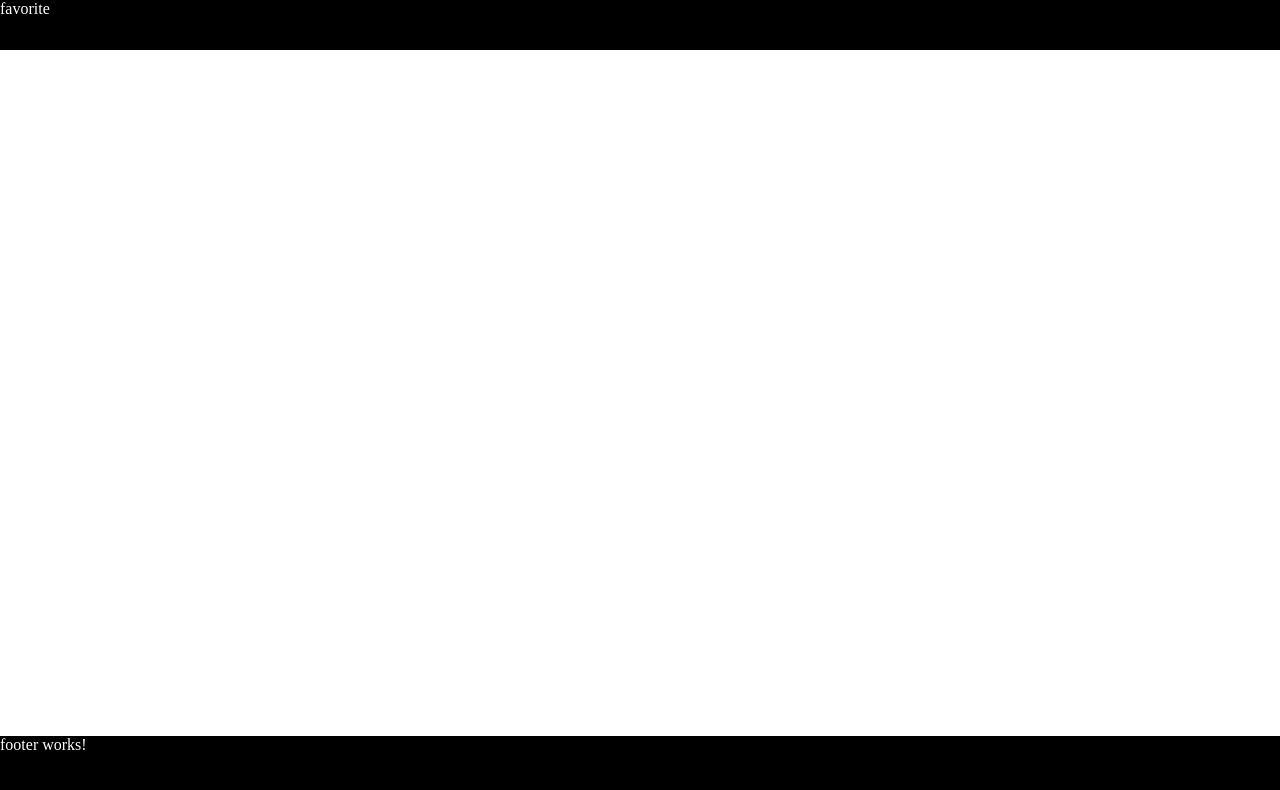
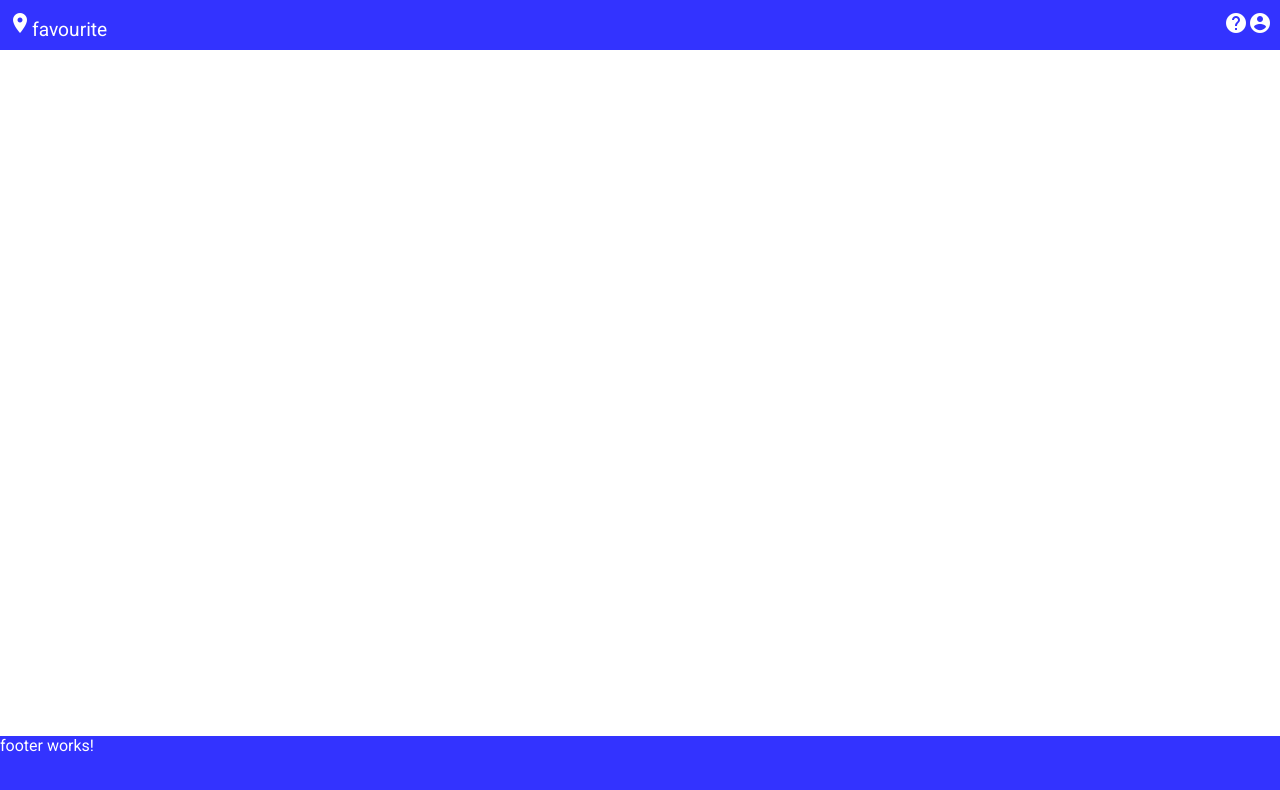
Before and after one commit to PawelRadawiec/favorite-place-frontend, an Angular app: page / in a window 1280 px wide. Shown: the top 790 px of the page. Built offline with nearby package versions, Linux system fonts and the light colour scheme.

Commit message:
header style with flexbox

```diff
--- a/src/app/app.module.ts
+++ b/src/app/app.module.ts
@@ -5,6 +5,8 @@ import { AppRoutingModule } from './app-routing.module';
 import { AppComponent } from './app.component';
 import { HeaderComponent } from './components/header/header.component';
 import { FooterComponent } from './components/footer/footer.component';
+import { BrowserAnimationsModule } from '@angular/platform-browser/animations';
+import {MatIconModule} from '@angular/material/icon';
 
 @NgModule({
   declarations: [
@@ -14,7 +16,9 @@ import { FooterComponent } from './components/footer/footer.component';
   ],
   imports: [
     BrowserModule,
-    AppRoutingModule
+    AppRoutingModule,
+    BrowserAnimationsModule,
+    MatIconModule
   ],
   providers: [],
   bootstrap: [AppComponent]
--- a/src/app/components/footer/footer.component.css
+++ b/src/app/components/footer/footer.component.css
@@ -1,5 +1,5 @@
 .footer {
-    background: black;
+    background: #3333ff;
     color: white;
     height: 4rem;
     left: 0;
--- a/src/app/components/header/header.component.css
+++ b/src/app/components/header/header.component.css
@@ -2,8 +2,34 @@
     position: fixed;
     top: 0;
     left: 0;
-    background: black;
+    background: #3333ff;
     color: white;
     height: 50px;
     width: 100%;
+    display: flex;
+    align-items: center;
+    justify-content: space-between;
+    font-size: 1.2rem;
 }
+
+.header__main {
+    display: flex;
+    align-items: center;
+}
+
+.header__title {
+    margin-top: 0.5rem;
+}
+
+.header__image {
+    margin-left: 0.5rem;
+}
+
+.header__nav {
+    margin-right: 0.5rem;
+}
+
+.header__nav__items {
+    display: flex;
+    list-style: none;
+}
--- a/src/app/components/header/header.component.html
+++ b/src/app/components/header/header.component.html
@@ -1,3 +1,21 @@
 <header class="header">
-    <p>favorite</p>
+    <div class="header__main">
+        <div class="header__image">
+            <mat-icon aria-hidden="false" aria-label="Example home icon">place</mat-icon>
+        </div>
+        <div class="header__title">
+            <p>favourite</p>
+        </div>
+    </div>
+
+    <nav class="header__nav">
+        <ul class="header__nav__items">
+            <li class="header__nav__item">
+                <mat-icon aria-hidden="false" aria-label="Example home icon">help</mat-icon>
+            </li>
+            <li class="header__nav__item">
+                <mat-icon aria-hidden="false" aria-label="Example home icon">account_circle</mat-icon>
+            </li>
+        </ul>
+    </nav>
 </header>
--- a/src/index.html
+++ b/src/index.html
@@ -6,8 +6,10 @@
   <base href="/">
   <meta name="viewport" content="width=device-width, initial-scale=1">
   <link rel="icon" type="image/x-icon" href="favicon.ico">
+  <link href="https://fonts.googleapis.com/css?family=Roboto:300,400,500&display=swap" rel="stylesheet">
+  <link href="https://fonts.googleapis.com/icon?family=Material+Icons" rel="stylesheet">
 </head>
-<body>
+<body class="mat-typography">
   <app-root></app-root>
 </body>
 </html>
--- a/src/styles.css
+++ b/src/styles.css
@@ -7,3 +7,5 @@
 html, body {
     height: 100%;
 }
+html, body { height: 100%; }
+body { margin: 0; font-family: Roboto, "Helvetica Neue", sans-serif; }
```
